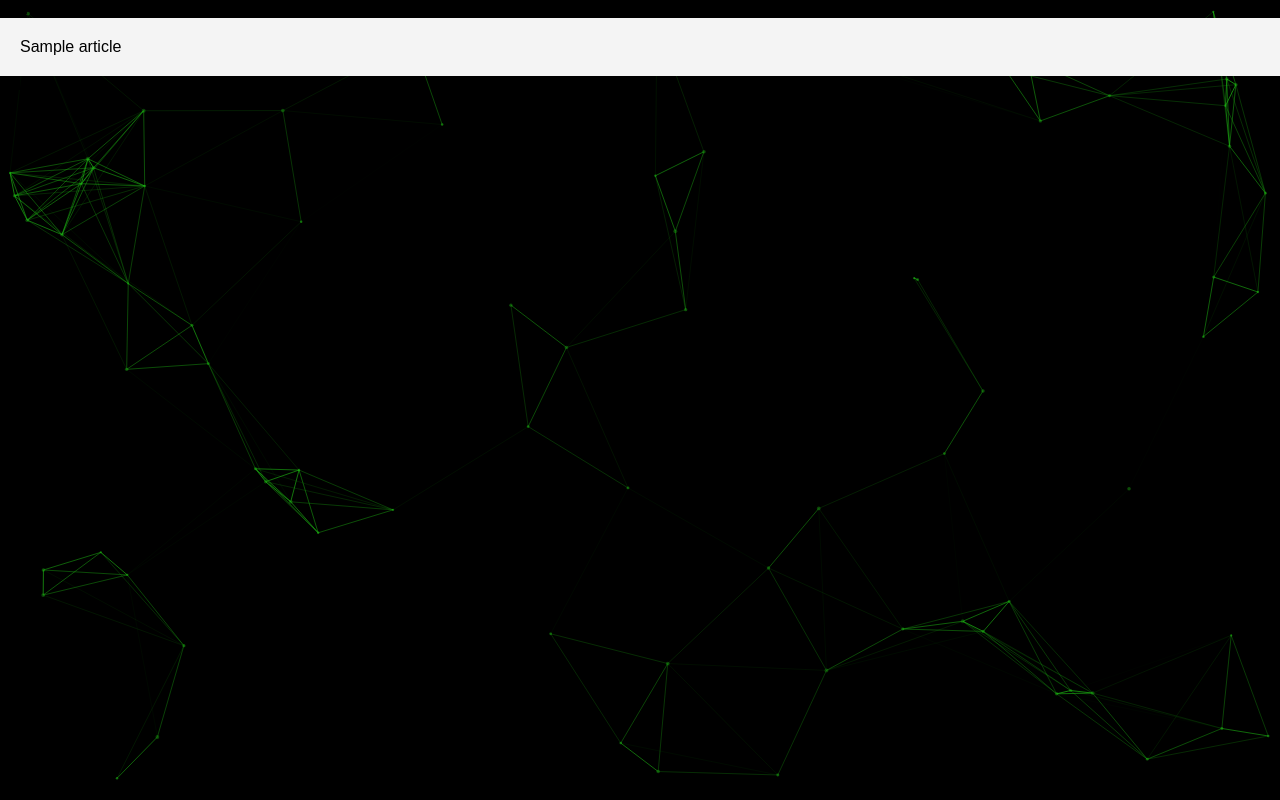
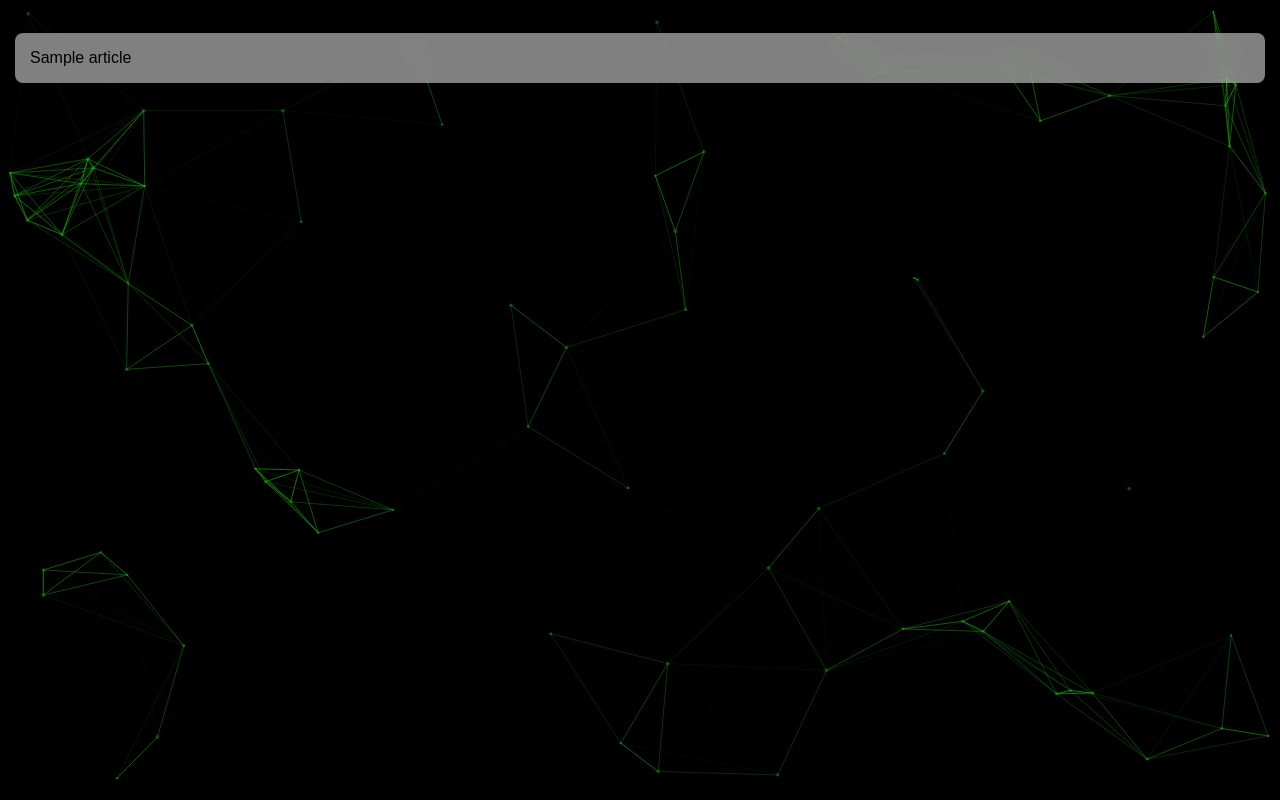
Before and after one commit to AndersonPineap/leaftech-website, a Flask app: template templates/article.html in a window 1280 px wide. Run offline with Flask 2, Linux system fonts and the light colour scheme; the template is opened without the code that fills it: most values are stand-ins (such as "Sample title", 1, 10 or a date in 2020).

Commit message:
配置md文章解析基本css

```diff
--- a/app.py
+++ b/app.py
@@ -37,10 +37,9 @@ def home():
 @app.route('/login', methods = ['POST'])
 def login():
     userdb = db_decode('userdb')
-    print(userdb)
     username = request.form["username"]
     password = request.form["password"]
-    print(f"username is {username}, password is {password}")
+    print(f"{username} is logged in")
     if username in userdb.keys():
         if password == userdb[username]["password"]:
             # 登录成功
@@ -81,7 +80,6 @@ def getArticle():
             articledb = db_decode('articledb')
         except:
             articledb = {}
-        print(articledb)
         articledb[uid] = {
             "title": title,
             "editor": editor,
@@ -104,7 +102,6 @@ def getArticle():
 def sendArticle(uid):
     try:
         articledb = db_decode('articledb')
-        print(articledb)
         data = articledb.get(uid)
         if data == None:
             return render_template('404.html')
--- /dev/null
+++ b/static/public/css/markdown.css
@@ -0,0 +1,73 @@
+.markdown
+{
+    padding: 15px;
+    margin: 15px;
+    border-radius: 8px;
+    display: flex;
+    flex-direction: column;
+    justify-content: center;
+    gap: 20px;
+    background: rgba(255,255,255,0.5);
+    backdrop-filter: blur(10px);
+    -webkit-backdrop-filter: blur(10px);
+}
+.markdown *
+{
+    margin-top: 1px;
+    margin-bottom: 1px;
+}
+.markdown iframe
+{
+    width: 100%;
+    border-radius: 8px;
+}
+.markdown a
+{
+    color: rgb(0, 110, 0);
+}
+.markdown a:hover
+{
+    color: rgb(0, 150, 0);
+}
+.markdown ul,
+.markdown ol
+{
+    list-style-position: inside;
+    margin-left: 20px;
+}
+.markdown code:not(.hljs)
+{
+    background: #dcdcdc;
+    padding-inline: 3px;
+    color: #ff0000;
+    margin-inline: 3px;
+    border-radius: 4px;
+}
+.markdown table
+{
+    border-radius: 8px;
+    overflow: hidden;
+    border-collapse: collapse;
+    width: max-content;
+}
+.markdown table thead
+{
+    background: black;
+    color: white;
+}
+.markdown table thead tr th:first-of-type
+{ border-top-left-radius: 8px; }
+.markdown table thead tr th:last-of-type
+{ border-top-right-radius: 8px; }
+.markdown table tbody tr:nth-of-type(2n)
+{
+    background: rgba(255,255,255,0.4);
+    backdrop-filter: blur(10px);
+    -webkit-backdrop-filter: blur(10px);
+}
+.markdown table td,
+.markdown table th
+{ padding: 15px 20px; }
+
+.markdown code:hover
+{ transform: scale(1.01);}
--- a/static/public/js/mark_editor.js
+++ b/static/public/js/mark_editor.js
@@ -39,6 +39,7 @@ document.getElementById("submit").addEventListener('click',(e)=>{
                 showInfo('success',`上传成功，你的文章uid为${resp["uid"]}`);
                 input.value = '';
                 input_t.value = '';
+                window.open("/","_self");
             } else if (resp["code"]==300) {
                 showInfo('error', '服务器读写错误');
             } else {
@@ -50,5 +51,5 @@ document.getElementById("submit").addEventListener('click',(e)=>{
     xhr.send(form);
 })
 document.getElementById("cancel").addEventListener('click',()=>{
-
+    window.open("/","_self");
 })
--- a/templates/article.html
+++ b/templates/article.html
@@ -5,15 +5,11 @@
     <meta http-equiv="X-UA-Compatible" content="IE=edge">
     <meta name="viewport" content="width=device-width, initial-scale=1.0">
     <link rel="stylesheet" href="/static/public/css/main.css">
+    <link rel="stylesheet" href="/static/public/css/markdown.css">
     <link rel="stylesheet" href="/static/public/css/github-dark.min.css">
     <link rel="shortcut icon" href="/static/resource/images/favicon.ico" type="image/x-icon">
     <title>{{ title }}</title>
     <style>
-        #article-output
-        {
-            padding: 20px;
-            background: #f4f4f4;
-        }
         #temp-data
         {
             position: fixed;
@@ -29,7 +25,7 @@
 <body>
     <canvas id="background"></canvas>
     <p>{{ title }}——{{ editor }}</p>
-    <div id="article-output"></div>
+    <div id="article-output" class="markdown"></div>
     <p>uid: {{ uid }}</p>
     <textarea id="temp-data">{{ article }}</textarea>
 </body>
@@ -41,5 +37,18 @@
     document.getElementById('article-output').innerHTML = marked.parse(document.getElementById('temp-data').value);
     hljs.highlightAll();
     document.body.removeChild(document.getElementById('temp-data'));
+    let ifms = document.querySelectorAll('iframe');
+    if(ifms){
+        function re(){
+                ifms.forEach(ele=>{
+                let w = ele.clientWidth;
+                let h = w/16*9;
+                ele.style.height = h+"px";
+            });
+            console.log('finish');
+        }
+        re();
+        window.addEventListener('resize', re);
+    }
 </script>
 </html>
```
Also changed, not shown: templates/mark_editor.html (+2 -6 lines), README.md, 1 other file.
